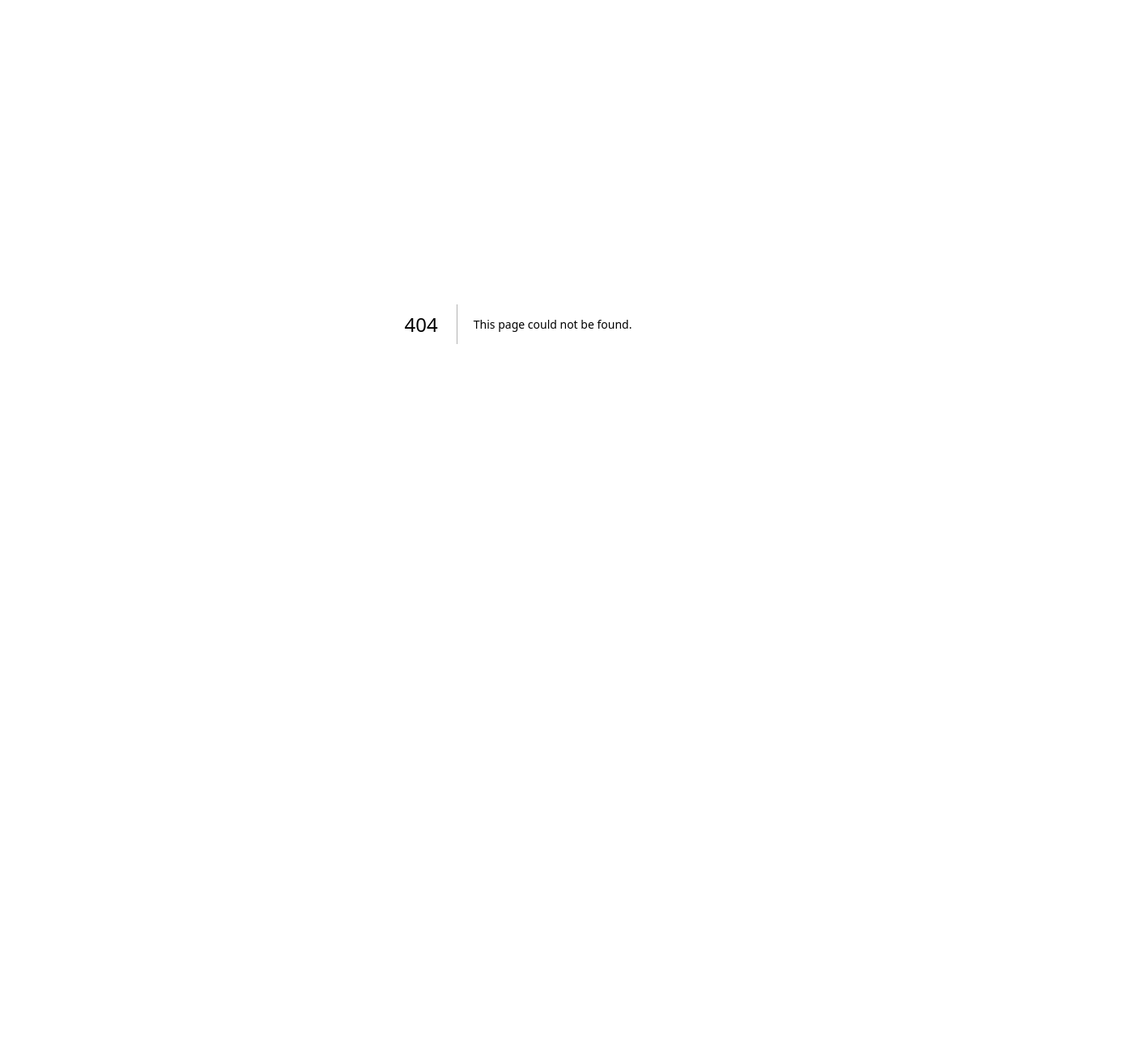
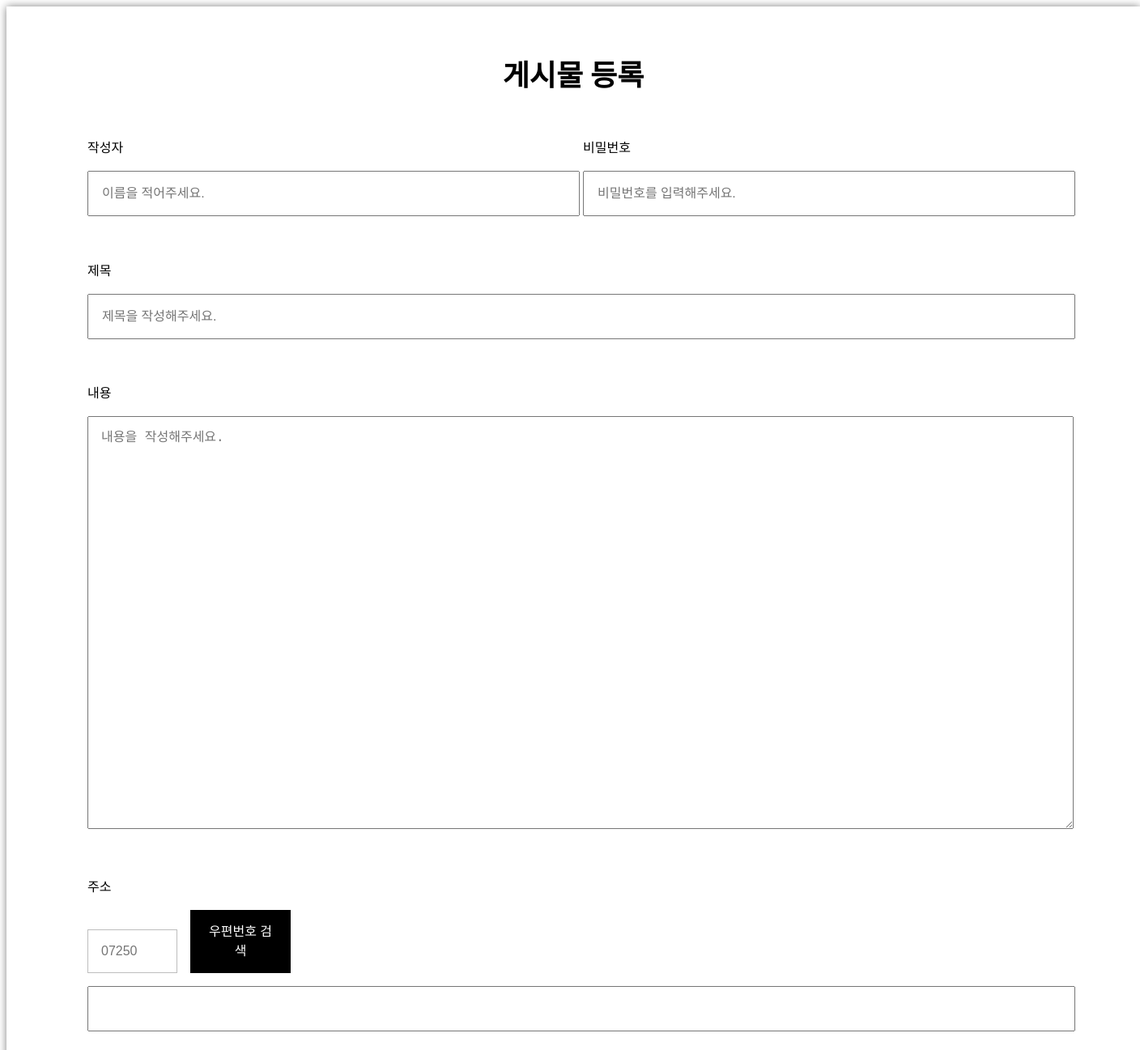
Before and after one commit to heehminh/Next-Js-Freeboard, a Next.js app: page /boards/new in a window 1280 px wide. Before the commit this address had no page. Shown: the top 1297 px of the page at 81% size, 1408 px wide, since content can reach past the window. Before the commit the page ends 800 px from the top, so only its background shows below. Built offline with nearby package versions, Linux system fonts and the light colour scheme.

Commit message:
Feat: 게시물 등록 페이지

```diff
--- a/pages/_app.js
+++ b/pages/_app.js
@@ -1,5 +1,5 @@
-import '@/styles/globals.css'
+// import '@/styles/globals.css'
 
 export default function App({ Component, pageProps }) {
-  return <Component {...pageProps} />
+  return <Component {...pageProps} />;
 }
--- /dev/null
+++ b/pages/boards/new/index.js
@@ -0,0 +1,156 @@
+import React, { useState } from "react";
+import * as S from "./index.style.js";
+
+const New = () => {
+  // 1. 정상적으로 다 입력돼있으면 게시글이 등록되었습니다.
+  // 2. 빈칸이면 제목을 입력해주세요. + 다시 입력하면 에러내용 제거
+
+  const [writer, setWriter] = useState(""); // 작성자
+  const [password, setPassword] = useState(""); // 비밀번호
+  const [title, setTitle] = useState(""); // 제목
+  const [content, setContent] = useState(""); // 내용
+
+  const [writerError, setWriterError] = useState(""); // 작성자
+  const [passwordError, setPasswordError] = useState(""); // 비밀번호
+  const [titleError, setTitleError] = useState(""); // 제목
+  const [contentError, setContentError] = useState(""); // 내용
+
+  const onChangeWriter = (e) => {
+    setWriter(e.target.value);
+    if (e.target.value != "") {
+      setWriterError("");
+    }
+  };
+
+  const onChangePassword = (e) => {
+    setPassword(e.target.value);
+    if (e.target.value != "") {
+      setPasswordError("");
+    }
+  };
+
+  const onChangeTitle = (e) => {
+    setTitle(e.target.value);
+    if (e.target.value != "") {
+      setTitleError("");
+    }
+  };
+
+  const onChangeContent = (e) => {
+    setContent(e.target.value);
+    if (e.target.value != "") {
+      setContentError("");
+    }
+  };
+
+  const handleSubmit = () => {
+    if (!writer) {
+      setWriterError("이름을 입력해주세요.");
+    }
+
+    if (!password) {
+      setPasswordError("비밀번호를 입력해주세요.");
+    }
+
+    if (!title) {
+      setTitleError("제목을 입력해주세요.");
+    }
+
+    if (!content) {
+      setContentError("내용을 입력해주세요.");
+    }
+
+    if (writer && password && title && content) {
+      alert("게시글이 등록되었습니다.");
+    }
+  };
+
+  return (
+    <S.Wrapper>
+      <S.MainTitle>게시물 등록</S.MainTitle>
+      <S.InputBox>
+        <S.Box>
+          <S.Label>작성자</S.Label>
+          <S.Input
+            type="text"
+            placeholder="이름을 적어주세요."
+            onChange={onChangeWriter}
+          />
+          <S.ErrorMsg>{writerError}</S.ErrorMsg>
+        </S.Box>
+        <S.Box>
+          <S.Label>비밀번호</S.Label>
+          <S.Input
+            type="password"
+            placeholder="비밀번호를 입력해주세요."
+            onChange={onChangePassword}
+          />
+          <S.ErrorMsg>{passwordError}</S.ErrorMsg>
+        </S.Box>
+      </S.InputBox>
+      <S.Box>
+        <S.Label>제목</S.Label>
+        <S.Input
+          type="text"
+          placeholder="제목을 작성해주세요."
+          onChange={onChangeTitle}
+        />
+        <S.ErrorMsg>{titleError}</S.ErrorMsg>
+      </S.Box>
+      <S.Box>
+        <S.Label>내용</S.Label>
+        <S.TextArea
+          placeholder="내용을 작성해주세요."
+          onChange={onChangeContent}
+        />
+        <S.ErrorMsg>{contentError}</S.ErrorMsg>
+      </S.Box>
+      <S.Box>
+        <S.Label>주소</S.Label>
+        <div>
+          <S.PostInput type="text" placeholder="07250" />
+          <S.PostButton>우편번호 검색</S.PostButton>
+        </div>
+        <S.AddressInput type="text" />
+        <S.AddressInput type="text" />
+      </S.Box>
+      <S.Box>
+        <S.Label>유튜브</S.Label>
+        <S.Input type="text" placeholder="링크를 복사해주세요." />
+      </S.Box>
+      <S.Box>
+        <S.Label>사진 첨부</S.Label>
+        <S.PicBox>
+          <S.PicButton>
+            <S.PicButtonPlus>+</S.PicButtonPlus>
+            <S.PicButtonText>Upload</S.PicButtonText>
+          </S.PicButton>
+          <S.PicButton>
+            <S.PicButtonPlus>+</S.PicButtonPlus>
+            <S.PicButtonText>Upload</S.PicButtonText>
+          </S.PicButton>
+          <S.PicButton>
+            <S.PicButtonPlus>+</S.PicButtonPlus>
+            <S.PicButtonText>Upload</S.PicButtonText>
+          </S.PicButton>
+        </S.PicBox>
+      </S.Box>
+      <S.Box>
+        <S.Label>메인 설정</S.Label>
+        <S.RadioInput
+          type="radio"
+          id="youtube"
+          name="main"
+          value="유튜브"
+          checked
+        />
+        <S.RadioLabel for="youtube">유튜브</S.RadioLabel>
+        <S.RadioInput type="radio" id="pic" name="main" value="사진" />
+        <S.RadioLabel for="pic">사진</S.RadioLabel>
+      </S.Box>
+      <S.SubmitButton onClick={handleSubmit}>등록하기</S.SubmitButton>
+    </S.Wrapper>
+  );
+};
+
+export default New;
--- /dev/null
+++ b/pages/boards/new/index.style.js
@@ -0,0 +1,160 @@
+import styled from "@emotion/styled";
+
+export const Wrapper = styled.div`
+  display: flex;
+  flex-direction: column;
+  align-items: center;
+  justify-content: space-between;
+  padding: 60px 100px 100px 100px;
+  width: 1200px;
+  height: 1847px;
+  border: none;
+  box-shadow: 0px 0px 10px gray;
+`;
+
+export const MainTitle = styled.div`
+  font-style: normal;
+  font-weight: 700;
+  font-size: 36px;
+  line-height: 53px;
+  text-align: center;
+  color: #000000;
+`;
+
+export const InputBox = styled.div`
+  width: 100%;
+  display: flex;
+  flex-direction: row;
+
+  & > div:not(:last-child) {
+    margin-right: 24px;
+  }
+`;
+
+export const Box = styled.div`
+  width: 100%;
+`;
+
+export const Label = styled.div`
+  font-style: normal;
+  font-weight: 500;
+  font-size: 16px;
+  line-height: 24px;
+  color: #000000;
+  margin-bottom: 16px;
+`;
+
+export const Input = styled.input`
+  width: 100%;
+  padding: 14px 0px 14px 16px;
+  font-style: normal;
+  font-weight: 400;
+  font-size: 16px;
+  line-height: 24px;
+`;
+
+export const TextArea = styled.textarea`
+  width: 100%;
+  height: 480px;
+  padding: 14px 0px 14px 16px;
+  font-style: normal;
+  font-weight: 400;
+  font-size: 16px;
+  line-height: 24px;
+`;
+
+export const PostInput = styled.input`
+  width: 77px;
+  background: #ffffff;
+  border: 1px solid #bdbdbd;
+  padding: 14px 16px;
+  font-style: normal;
+  font-weight: 400;
+  font-size: 16px;
+  line-height: 24px;
+  color: #bdbdbd;
+`;
+
+export const PostButton = styled.button`
+  width: 124px;
+  padding: 14px 16px;
+  background: #000000;
+  border: 1px solid #000000;
+  color: #ffffff;
+  font-style: normal;
+  font-weight: 500;
+  font-size: 16px;
+  line-height: 24px;
+  margin-left: 16px;
+`;
+
+export const AddressInput = styled(Input)`
+  margin: 16px 0px;
+`;
+
+export const PicBox = styled(Box)`
+  display: flex;
+  flex-direction: row;
+`;
+
+export const PicButton = styled.div`
+  width: 78px;
+  height: 78px;
+  background: #bdbdbd;
+  border: none;
+  margin-right: 24px;
+  display: flex;
+  flex-direction: column;
+  justify-content: center;
+  align-items: center;
+`;
+
+export const PicButtonPlus = styled.div`
+  font-style: normal;
+  font-weight: 500;
+  font-size: 24px;
+  line-height: 18px;
+  color: #4f4f4f;
+`;
+
+export const PicButtonText = styled.div`
+  font-style: normal;
+  font-weight: 500;
+  font-size: 12px;
+  line-height: 18px;
+  color: #4f4f4f;
+`;
+
+export const RadioInput = styled.input`
+  width: 20px;
+  height: 20px;
+`;
+
+export const RadioLabel = styled.label`
+  font-style: normal;
+  font-weight: 500;
+  font-size: 16px;
+  line-height: 24px;
+  color: #000000;
+  margin: 0px 22px 0px 10px;
+`;
+
+export const SubmitButton = styled.button`
+  padding: 14px 60px;
+  gap: 8px;
+  width: 179px;
+  height: 52px;
+  background: #ffd600;
+  font-style: normal;
+  font-weight: 500;
+  font-size: 16px;
+  line-height: 24px;
+  text-align: center;
+  color: #000000;
+  border: none;
+`;
+
+export const ErrorMsg = styled.div`
+  margin: 5px 0px 0px 5px;
+  color: red;
+`;
```
Also changed, not shown: package.json (+10 -3 lines), 2 other files (tests, documents, lock files or other folders).
